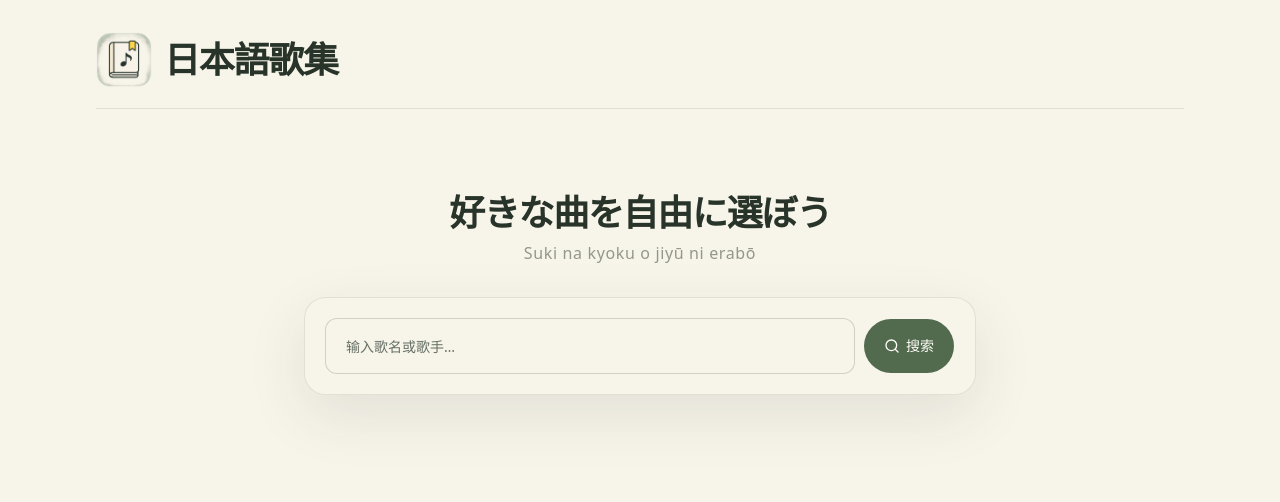
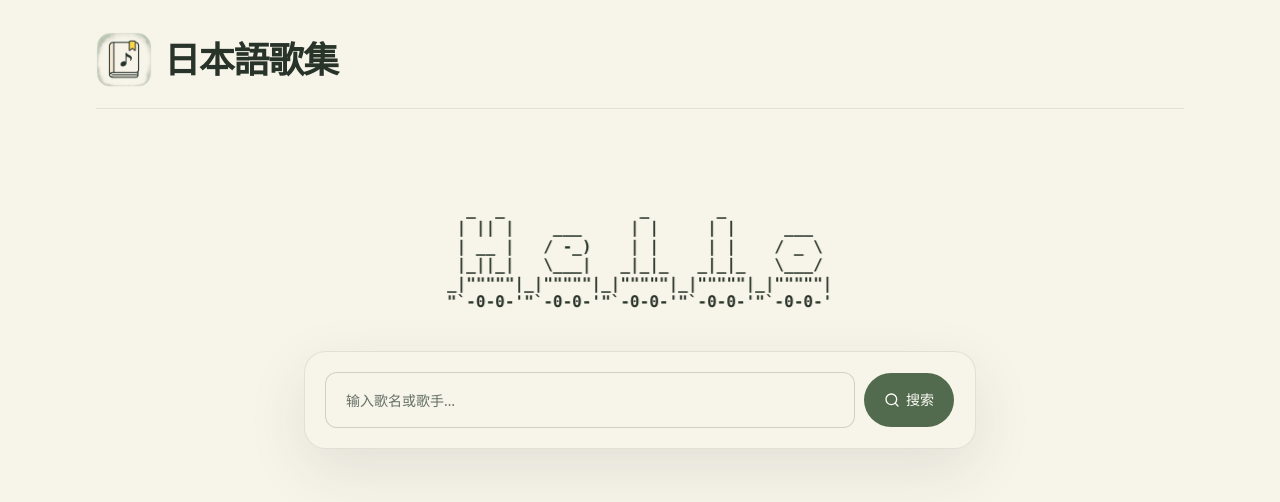
Before and after one commit to dayuzhishui23/japanese-songbook, a React (Vite) app: page / in a window 1280 px wide. Shown: the top 502 px of the page. Built offline with nearby package versions, Linux system fonts and the light colour scheme.

Commit message:
Add one-time ASCII train arrival

```diff
--- a/app/globals.css
+++ b/app/globals.css
@@ -107,6 +107,15 @@
   }
 }
 
+@keyframes home-ascii-train-arrive {
+  from {
+    transform: translateX(calc(50vw + 50%));
+  }
+  to {
+    transform: translateX(0);
+  }
+}
+
 .song-view-enter {
   animation: song-view-in 220ms ease-out both;
 }
@@ -115,13 +124,19 @@
   animation: panel-in 180ms ease-out both;
 }
 
+.home-ascii-train {
+  animation: home-ascii-train-arrive 3.5s cubic-bezier(0.22, 1, 0.36, 1) both;
+  will-change: transform;
+}
+
 @media (prefers-reduced-motion: reduce) {
   html {
     scroll-behavior: auto;
   }
 
   .song-view-enter,
-  .panel-enter {
+  .panel-enter,
+  .home-ascii-train {
     animation: none;
   }
 }
--- a/app/page.tsx
+++ b/app/page.tsx
@@ -89,6 +89,8 @@ type SongChoiceHandler = (
 
 const MAX_BACKUP_SIZE = 5 * 1024 * 1024;
 const SITES_ORIGIN = 'https://lemon-lyrics-practice.dayuzhishui23.chatgpt.site';
+const HOME_ASCII_ART =
+  '  _  _              _       _           \n | || |    ___     | |     | |     ___  \n | __ |   / -_)    | |     | |    / _ \\ \n |_||_|   \\___|   _|_|_   _|_|_   \\___/ \n_|"""""|_|"""""|_|"""""|_|"""""|_|"""""|\n"`-0-0-\'"`-0-0-\'"`-0-0-\'"`-0-0-\'"`-0-0-\'';
 
 function apiUrl(path: string): string {
   if (
@@ -582,15 +584,15 @@ function StartScreen({
   return (
     <section className="mx-auto flex min-h-[65vh] w-full max-w-2xl flex-col items-center pt-8 sm:pt-16">
       <div className="text-center">
-        <h2
-          className="text-3xl font-semibold tracking-[-0.035em] text-foreground sm:text-4xl"
-          lang="ja"
-        >
-          好きな曲を自由に選ぼう
-        </h2>
-        <p className="mt-2 text-sm tracking-[0.04em] text-foreground/48 sm:text-base">
-          Suki na kyoku o jiyū ni erabō
-        </p>
+        <h2 className="sr-only">Hello</h2>
+        <div className="w-full overflow-hidden py-2">
+          <pre
+            aria-hidden="true"
+            className="home-ascii-train mx-auto w-max max-w-none font-mono text-xs font-semibold leading-[1.15] text-foreground sm:text-base"
+          >
+            {HOME_ASCII_ART}
+          </pre>
+        </div>
       </div>
       <div className="mt-8 w-full">
         <OnlineSongSearchDialog
```
